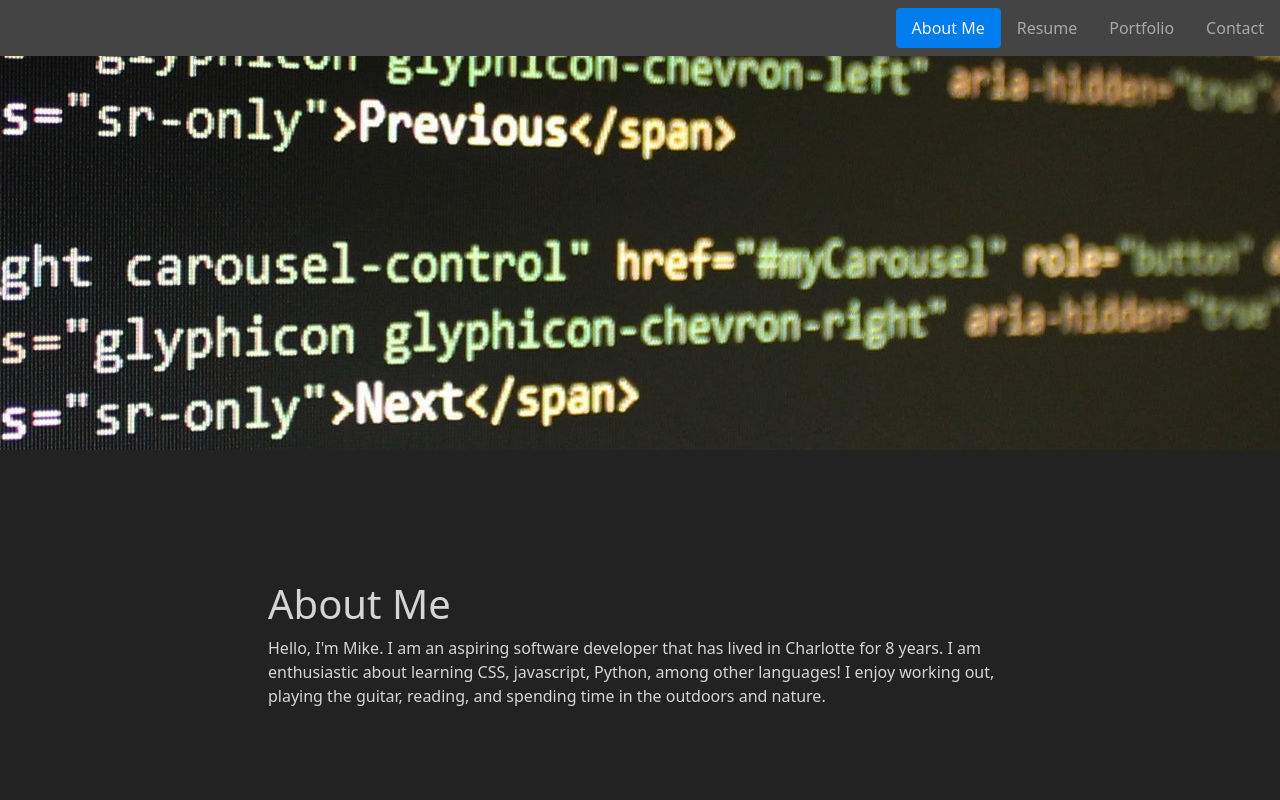
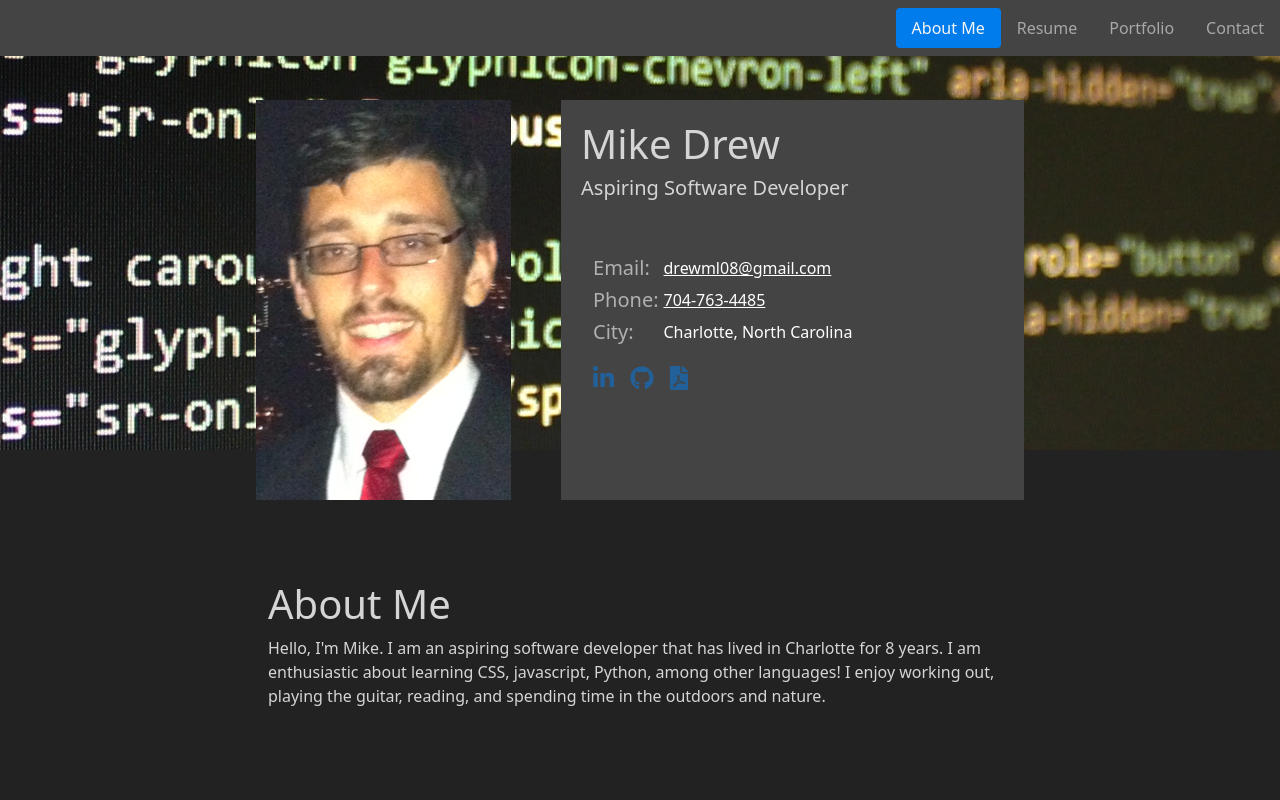
Before and after one commit to drewml08/Professional-Portfolio, a React (Create React App) app: page / in a window 1280 px wide. Shown: the top 800 px of the page. Built offline with nearby package versions, Linux system fonts and the light colour scheme.

Commit message:
added styling to banner, added contact info and profile pic

```diff
--- a/src/App.css
+++ b/src/App.css
@@ -35,11 +35,11 @@ a{
 
 
 
-.container-fluid:first-child{
+main .container-fluid:first-child{
   margin-top: 100px;
 }
 
-.container-fluid:last-child{
+main .container-fluid:last-child{
   padding-bottom: 200px;
 }
 
--- a/src/Components/Banner/index.js
+++ b/src/Components/Banner/index.js
@@ -1,18 +1,96 @@
 import React from "react";
+import { Col, Row, Container } from "../Grid";
 import "./style.css";
-
-
-
+import { Link } from "react-router-dom";
+import { FontAwesomeIcon } from "@fortawesome/react-fontawesome";
+import { faFilePdf } from "@fortawesome/free-solid-svg-icons";
+import {
+    faLinkedinIn,
+    faGithub,
+    faHtml5,
+} from "@fortawesome/free-brands-svg-icons";
 
 const Banner = () => {
     return (
-
-            <div className="banner">
-                Lorem Ipsum Somethin Somethin
+        <div className="banner">
+            <div className="content">
+                <div className="profile-pic"></div>
+                <div className="contact-info">
+                    <h1>Mike Drew</h1>
+                    <h5>Aspiring Software Developer</h5>
+                    <br></br>
+                    <br></br>
+                    <Container fluid>
+                        <Row>
+                            <Col size="md-2">
+                                <h5 className="opacity-75">Email:</h5>
+                            </Col>
+                            <Col size="md-8">
+                                <a href="mailto:drewml08@gmail.com">
+                                    drewml08@gmail.com
+                                </a>
+                            </Col>
+                        </Row>
+                        <Row>
+                            <Col size="md-2">
+                                <h5 className="opacity-75">Phone:</h5>
+                            </Col>
+                            <Col size="md-8">
+                                <a href="tel:704-763-4485">704-763-4485</a>
+                            </Col>
+                        </Row>
+                        <Row>
+                            <Col size="md-2">
+                                <h5 className="opacity-75">City:</h5>
+                            </Col>
+                            <Col size="md-8">
+                                <p>Charlotte, North Carolina</p>
+                            </Col>
+                        </Row>
+                        <Row>
+                            <Col size="md-12">
+                                <ul className="nav icons">
+                                    <li>
+                                        <a
+                                            href="https://www.linkedin.com/in/michael-drew-a2896271/"
+                                            target="_blank"
+                                        >
+                                            <FontAwesomeIcon
+                                                icon={faLinkedinIn}
+                                                color="rgb(0, 124, 237)"
+                                            />
+                                        </a>
+                                    </li>
+                                    <li className="ps-3">
+                                        <a
+                                            href="https://github.com/drewml08"
+                                            target="_blank"
+                                        >
+                                            <FontAwesomeIcon
+                                                icon={faGithub}
+                                                color="rgb(0, 124, 237)"
+                                            />
+                                        </a>
+                                    </li>
+                                    <li className="ps-3">
+                                        <Link
+                                            to="/files/resume.pdf"
+                                            target="_blank"
+                                            download="Mike_Drew_Resume.pdf"
+                                        >
+                                            <FontAwesomeIcon
+                                                icon={faFilePdf}
+                                                color="rgb(0, 124, 237)"
+                                            />
+                                        </Link>
+                                    </li>
+                                </ul>
+                            </Col>
+                        </Row>
+                    </Container>
+                </div>
             </div>
-
-
-
+        </div>
     );
 };
 
--- a/src/Components/Banner/style.css
+++ b/src/Components/Banner/style.css
@@ -6,3 +6,45 @@
     background: no-repeat center url("/public/images/Banner.jpg");
 
   }
+
+  .banner .content {
+      display: flex;
+      flex-direction: row;
+      width: 60%;
+      margin-left: auto;
+      margin-right: auto;
+      padding-top: 100px;
+  }
+
+.profile-pic {
+    background: no-repeat center url("/public/images/profile_large.png");
+    width: 300px;
+    height: 400px;
+}
+
+.contact-info {
+    width: 70%;
+    padding: 20px;
+    background-color: rgb(68, 68, 68);
+    min-height: 400px;
+    margin-left: 50px;
+}
+
+.banner a {
+    color: rgb(255, 255, 255);
+}
+
+.banner p {
+    color: rgb(255, 255, 255);
+}
+.banner .icons {
+    font-size: 1.5em;
+}
+
+.banner .icons a {
+    opacity: 50%;
+}
+
+.banner .icons a:hover {
+    opacity: 100%;
+}
```
Also changed, not shown: public/images/profile_large.png (added).
